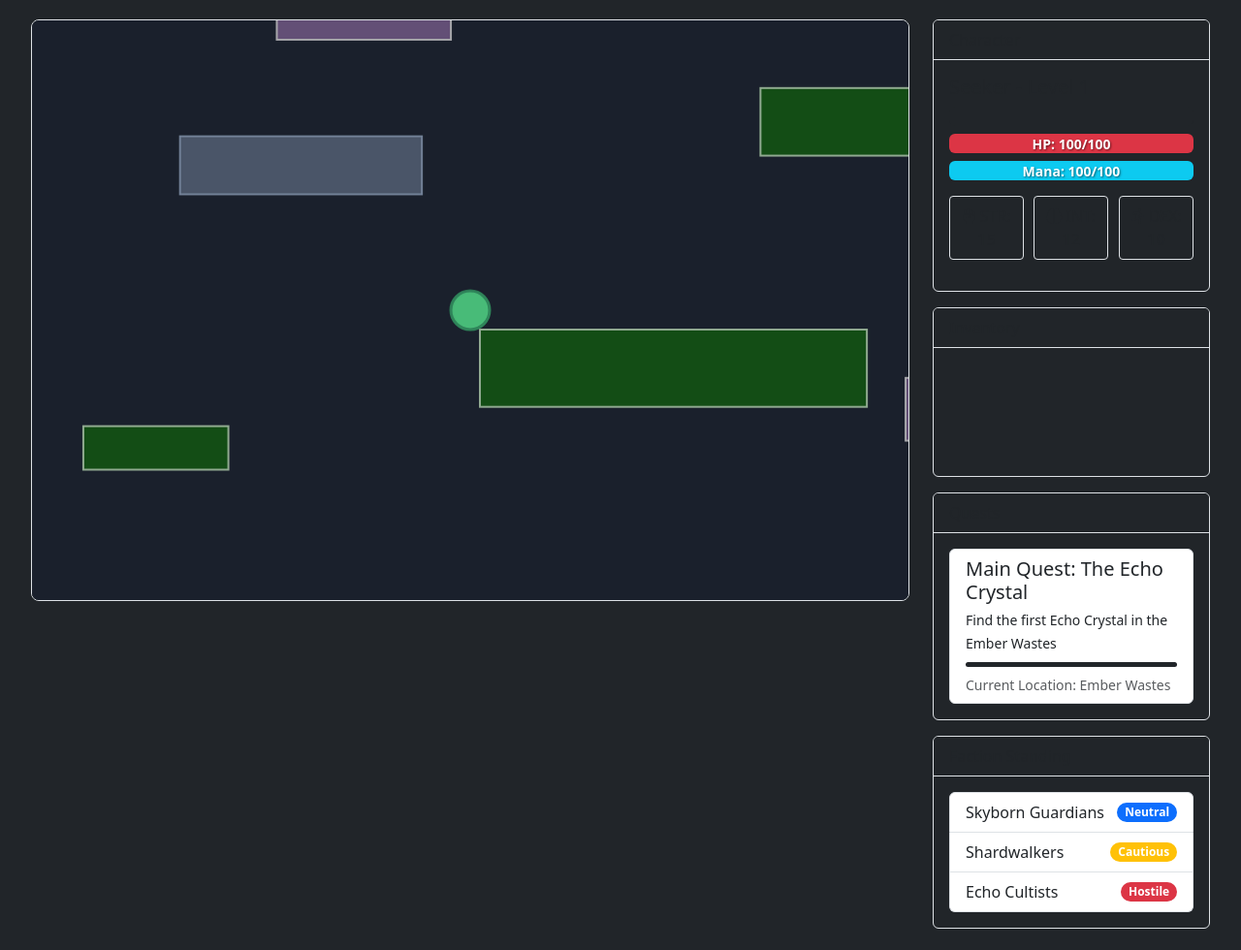
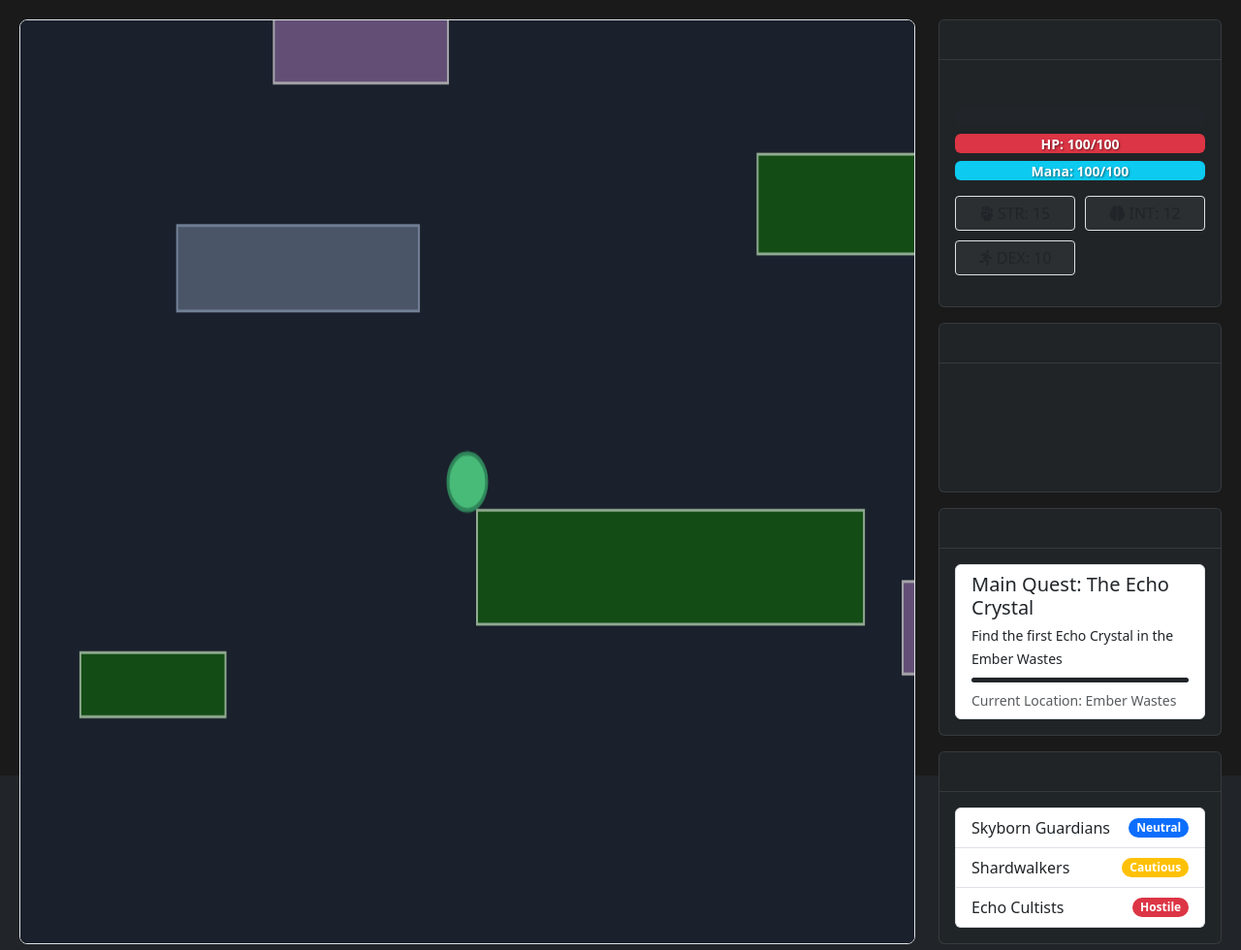
Before and after one commit to Meggy-Mode/Shattered-Realms, a Flask app: page / in a window 1280 px wide. Shown: the whole page at 97% size. Before the commit the page ends 958 px from the top, so only its background shows below. Run offline with Flask 3, Linux system fonts and the light colour scheme.

Commit message:
Agent query: I've updated the layout with improved styling and structure. Does the game canvas now fill the screen properly and are the UI elements (character stats, inventory, etc.) properly styled and positioned?
Improve layout and add styling to layout.html: Added meta description, inline styles for game container, notifications, and cards; reordered scripts for improved loading.

Screenshot: https://storage.googleapis.com/screenshot-production-us-central1/8c0adfb8-79d5-4389-82e5-2c6c4f8cc464/b8289fb0-57d6-4710-9a6b-88da5e10089e.jpg

```diff
--- a/templates/layout.html
+++ b/templates/layout.html
@@ -3,6 +3,7 @@
 <head>
     <meta charset="UTF-8">
     <meta name="viewport" content="width=device-width, initial-scale=1.0">
+    <meta name="description" content="Shattered Isles RPG - An immersive magical combat game">
     <title>Shattered Isles RPG</title>
     <!-- Bootstrap CSS -->
     <link href="https://cdn.jsdelivr.net/npm/bootstrap@5.3.0/dist/css/bootstrap.min.css" rel="stylesheet">
@@ -10,20 +11,70 @@
     <link href="https://cdnjs.cloudflare.com/ajax/libs/font-awesome/6.0.0/css/all.min.css" rel="stylesheet">
     <!-- Custom CSS -->
     <link rel="stylesheet" href="{{ url_for('static', filename='css/style.css') }}">
+    <style>
+        /* Critical path CSS */
+        .game-container {
+            height: 100vh;
+            padding: 20px;
+            background-color: #1a1a1a;
+        }
+        #gameCanvas {
+            width: 100%;
+            height: 100%;
+            background-color: #000;
+            border-radius: 8px;
+        }
+        .notification-area {
+            position: fixed;
+            top: 20px;
+            right: 20px;
+            z-index: 1000;
+            pointer-events: none;
+        }
+        .game-notification {
+            pointer-events: auto;
+            transition: opacity 0.3s ease-in-out;
+        }
+        .game-notification.fade-out {
+            opacity: 0;
+        }
+        .card {
+            background-color: rgba(33, 37, 41, 0.95);
+            border: 1px solid rgba(255, 255, 255, 0.1);
+        }
+        .card-header {
+            background-color: rgba(33, 37, 41, 0.8);
+            border-bottom: 1px solid rgba(255, 255, 255, 0.1);
+        }
+        .stats-grid {
+            display: grid;
+            grid-template-columns: repeat(auto-fit, minmax(80px, 1fr));
+            gap: 10px;
+        }
+        .stat-item {
+            padding: 5px;
+            text-align: center;
+            background: rgba(255, 255, 255, 0.05);
+            border-radius: 4px;
+        }
+    </style>
 </head>
 <body class="bg-dark text-light">
-    <div class="container-fluid">
+    <div class="container-fluid p-0">
         {% block content %}{% endblock %}
     </div>
 
-    <!-- Bootstrap Bundle with Popper -->
+    <!-- Create notification area -->
+    <div id="notification-area" class="notification-area"></div>
+
+    <!-- Load scripts in correct order -->
     <script src="https://cdn.jsdelivr.net/npm/bootstrap@5.3.0/dist/js/bootstrap.bundle.min.js"></script>
-    <!-- Tone.js for audio -->
     <script src="https://unpkg.com/tone"></script>
+
     <!-- Game Scripts -->
+    <script type="module" src="{{ url_for('static', filename='js/ui.js') }}"></script>
+    <script type="module" src="{{ url_for('static', filename='js/inventory.js') }}"></script>
+    <script type="module" src="{{ url_for('static', filename='js/combat.js') }}"></script>
     <script type="module" src="{{ url_for('static', filename='js/game.js') }}"></script>
-    <script type="module" src="{{ url_for('static', filename='js/combat.js') }}"></script>
-    <script type="module" src="{{ url_for('static', filename='js/inventory.js') }}"></script>
-    <script type="module" src="{{ url_for('static', filename='js/ui.js') }}"></script>
 </body>
 </html>
```
